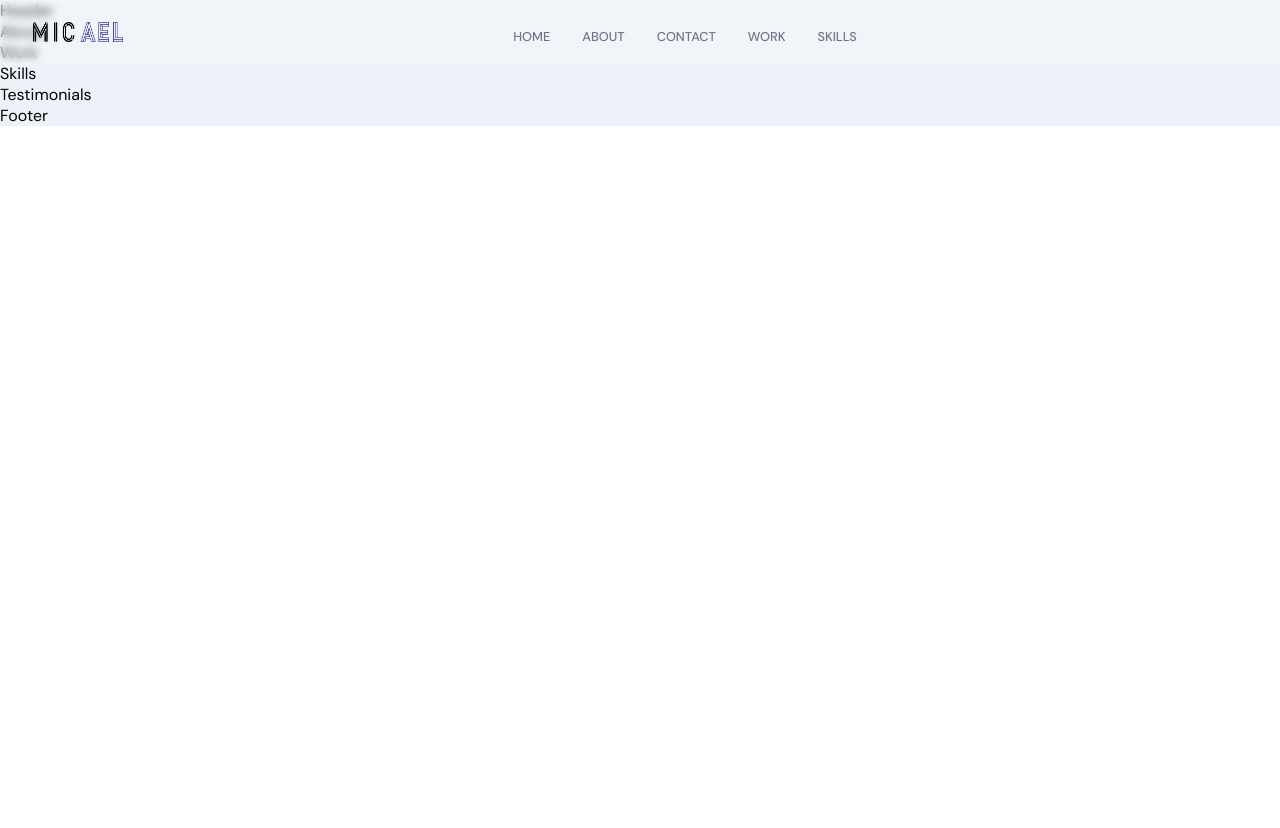
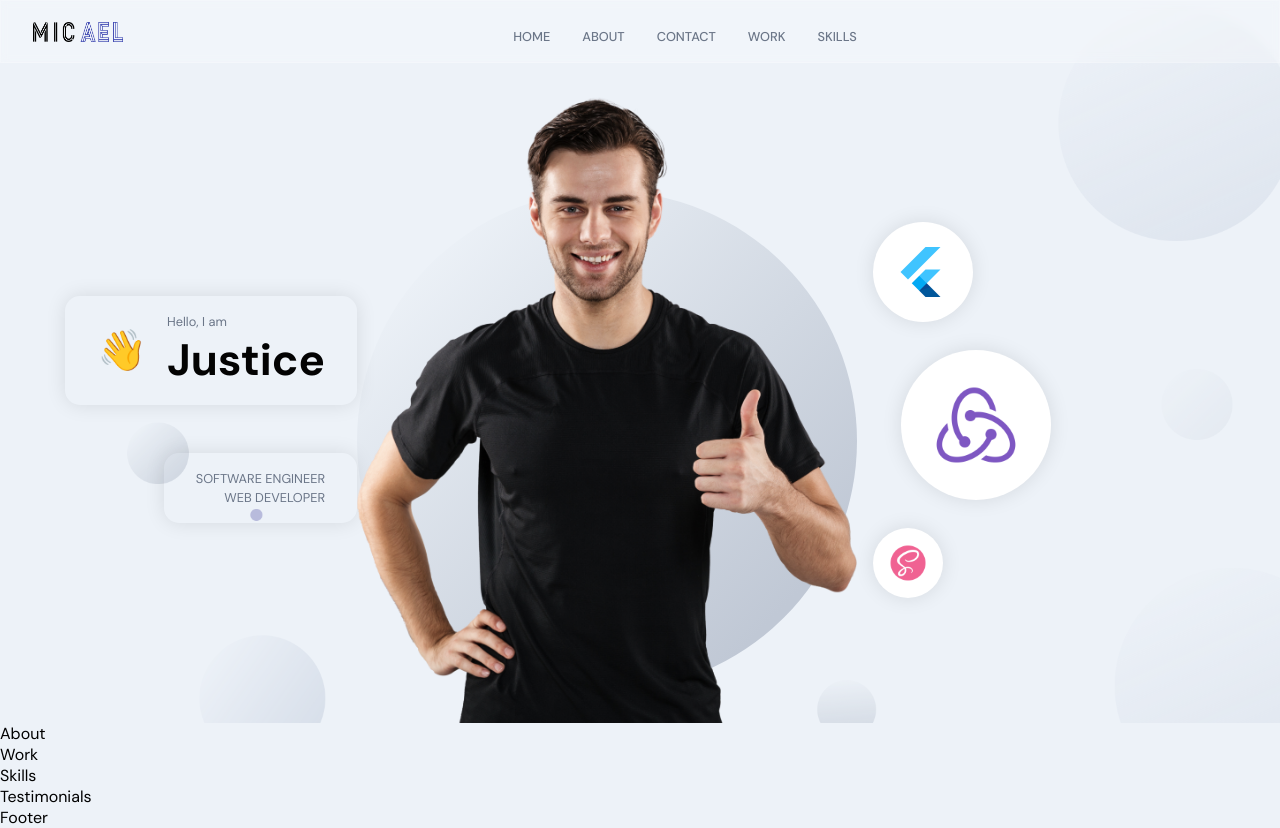
Before and after one commit to jaresj/jj_portfolio, a React (Create React App) app in the folder frontend_react/: page / in a window 1280 px wide. Before the commit the page ends 800 px from the top, so only its background shows below. Built offline with nearby package versions, Linux system fonts and the light colour scheme.

Commit message:
added header

```diff
--- a/frontend_react/src/container/Header/Header.jsx
+++ b/frontend_react/src/container/Header/Header.jsx
@@ -1,9 +1,74 @@
 import React from 'react'
+import { motion } from 'framer-motion'
+
+import { images } from '../../constants'
 import './Header.scss'
+
+const scaleVariants = {
+  whileInView: {
+    scale: [0,1],
+    opacity: [0,1],
+    transition: {
+      duration: 1,
+      ease: 'easeInOut'
+    }
+  }
+}
 
 const Header = () => {
   return (
-    <div>Header</div>
+    <div id='home' className="app__header app__flex">
+      <motion.div
+      whileInView={{ x: [-100,0], opacity: [0,1] }}
+      transition={{ duration: 0.5 }}
+      className='app__header-info'
+      >
+        <div className="app__header-badge">
+          <div className="badge-cmp app__flex">
+            <span>
+              👋
+            </span>
+            <div style={{marginLeft: 20}}>
+              <p className="p-text">Hello, I am</p>
+              <h1 className="head-text">Justice</h1>
+            </div>
+          </div>
+          <div className="tag-cmp app__flex">
+            <p className="p-text">Software Engineer</p>
+            <p className="p-text">Web Developer</p>
+          </div>
+        </div>
+      </motion.div>
+
+      <motion.div
+      whileInView={{ opacity: [0,1] }}
+      transition={{ duration: 0.5, delayChildren: 0.5 }}
+      className='app__header-img'
+      >
+        <img src={images.profile} alt="profile_bg" />
+        <motion.img
+        whileInView={{ scale: [0,1] }}
+        transition={{ duration: 1, ease: 'easeInOut' }}
+        src={images.circle}
+        alt='profile_circle'
+        className='overlay_circle'
+        />
+      </motion.div>
+
+
+      <motion.div
+      variants={scaleVariants}
+      whileInView={scaleVariants.whileInView}
+      className='app__header-circles'
+      >
+        {[images.flutter, images.redux, images.sass].map((circle, index) => (
+          <div className="circle-cmp app__flex" key={`circle-${index}`}>
+            <img src={circle} alt="circle" />
+          </div>
+        ))}
+
+      </motion.div>
+    </div>
   )
 }
 
--- a/frontend_react/src/container/Header/Header.scss
+++ b/frontend_react/src/container/Header/Header.scss
@@ -0,0 +1,184 @@
+#home {
+    position: relative;
+    background: url('../../assets/bgIMG.png');
+    background-size: cover;
+    background-repeat: repeat;
+    background-position: center;
+
+    .app__wrapper {
+        padding: 0;
+
+        .copyright {
+            display: none;
+        }
+    }
+}
+
+.app__header {
+    flex: 1;
+    width: 100%;
+    height: 100%;
+    flex-direction: row;
+
+    padding: 6rem 2rem 0;
+
+    @media screen and (min-width: 2000px) {
+        padding-top: 8rem;
+    }
+    @media screen and (max-width: 1200px) {
+        flex-direction: column;
+    }
+    @media screen and (max-width: 400px) {
+        padding: 6rem 1rem 2rem;
+    }
+}
+
+.app__header-info {
+    flex: 0.65;
+    display: flex;
+    flex-direction: column;
+    justify-content: flex-start;
+    align-items: flex-start;
+    height: 100%;
+
+    @media screen and (max-width: 2000px) {
+        width: 100%;
+        margin-right: 0rem;
+    }
+}
+
+.app__header-badge {
+    width: 100%;
+    display: flex;
+    justify-content: flex-end;
+    align-items: flex-end;
+
+    flex-direction: column;
+
+    .badge-cmp, .tag-cmp {
+        padding: 1rem 2rem;
+        border: var(--white-color);
+        border-radius: 15px;
+        flex-direction: row;
+        width: auto;
+
+        box-shadow: 0 0 20px rgba(0, 0, 0, 0.1);
+    }
+
+    .tag-cmp {
+        flex-direction: column;
+        margin-top: 3rem;
+
+        p {
+            width: 100%;
+            text-transform: uppercase;
+            text-align: right;
+        }
+    }
+    span {
+        font-size: 2.5rem;
+
+        @media screen and (min-width: 2000px) {
+            font-size: 5rem;
+
+        }
+    }
+    @media screen and (max-width: 1200px){
+        justify-content: flex-start;
+        align-items: flex-start;
+    }
+}
+
+.app__header-circles {
+    flex: 0.75;
+    display: flex;
+    flex-direction: column;
+    justify-content: space-evenly;
+    align-items: flex-start;
+    height: 100%;
+    margin-left: 1rem;
+
+    div {
+        width: 100px;
+        height: 100px;
+        border-radius: 50%;
+
+        background: var(--white-color);
+        box-shadow: 0 0 20px rgba(0, 0, 0, 0.1);
+
+        img {
+            width: 60%;
+            height: 60%;
+        }
+    }
+    div:nth-child(1) {
+        width: 100px;
+        height: 100px;
+    }
+    div:nth-child(2) {
+        margin: 1.75rem;
+        width: 150px;
+        height: 150px;
+    }
+    div:nth-child(3) {
+        width: 70px;
+        height: 70px;
+    }
+
+    @media screen and (min-width: 2000px) {
+            div:nth-child(1) {
+            width: 400px;
+            height: 400px;
+        }
+            div:nth-child(2) {
+                width: 170px;
+                height: 170px;
+            }
+            div:nth-child(3) {
+                width: 200px;
+                height: 200px;
+        }
+    }
+
+    @media screen and (max-width: 1200px) {
+        width: 100%;
+        flex-direction: row;
+        flex-wrap: wrap;
+        margin-left: 0;
+
+        div {
+            margin: 1rem;
+        }
+    }
+}
+
+.app__header-img {
+    flex: 1;
+    height: 100%;
+
+    display: flex;
+    justify-content: flex-end;
+    align-items: flex-end;
+    position: relative;
+
+    img {
+        width: 100%;
+        -o-object-fit: contain;
+           object-fit: contain;
+        z-index: 1;
+    }
+
+    .overlay_circle {
+        position: absolute;
+        left: 0;
+        right: 0;
+        bottom: 0;
+        z-index: 0;
+        width: 100%;
+        height: 90%;
+    }
+
+    @media screen and (max-width: 1200px) {
+        margin: 2rem 0;
+    }
+}
```
